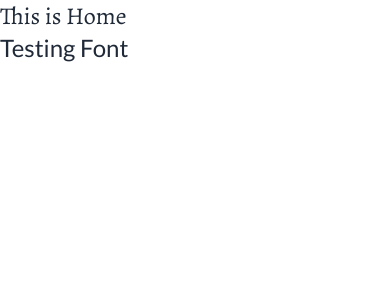
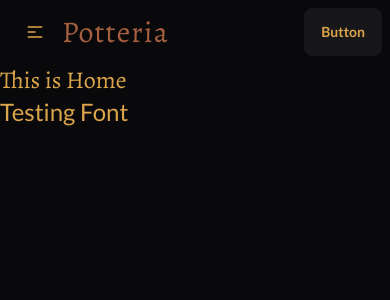
Before and after one commit to NoorTushar/potteria-client, a React (Vite) app: page / in a window 390 px wide. Shown: the top 300 px of the page. Built offline with nearby package versions, Linux system fonts and the light colour scheme.

Commit message:
designing navbar, now will work on theme toggler button

```diff
--- a/index.html
+++ b/index.html
@@ -1,5 +1,5 @@
 <!DOCTYPE html>
-<html lang="en">
+<html lang="en" data-theme="luxury">
    <head>
       <meta charset="UTF-8" />
       <link rel="icon" type="image/svg+xml" href="/leaf_icon.png" />
--- /dev/null
+++ b/src/Components/Shared/Navbar/Navbar.jsx
@@ -0,0 +1,65 @@
+import { Link, NavLink } from "react-router-dom";
+import "./Navbar.css";
+
+const navItems = (
+   <>
+      <li className="my-nav-item text-brownPrimary">
+         <NavLink to={"/"}>Home</NavLink>
+      </li>
+      <li className="my-nav-item text-brownPrimary">
+         <NavLink to={"/about"}>About</NavLink>
+      </li>
+   </>
+);
+
+const Navbar = () => {
+   return (
+      <div className="navbar bg-base-100">
+         <div className="navbar-start">
+            <div className="dropdown">
+               <div
+                  tabIndex={0}
+                  role="button"
+                  className="btn btn-ghost lg:hidden"
+               >
+                  <svg
+                     xmlns="http://www.w3.org/2000/svg"
+                     className="h-5 w-5"
+                     fill="none"
+                     viewBox="0 0 24 24"
+                     stroke="currentColor"
+                  >
+                     <path
+                        strokeLinecap="round"
+                        strokeLinejoin="round"
+                        strokeWidth="2"
+                        d="M4 6h16M4 12h8m-8 6h16"
+                     />
+                  </svg>
+               </div>
+               <ul
+                  tabIndex={0}
+                  className="menu menu-sm dropdown-content mt-3 z-[1] p-2 shadow bg-base-100 rounded-box w-52"
+               >
+                  {navItems}
+               </ul>
+            </div>
+            <Link
+               to={"/"}
+               className="font-Alegreya text-3xl font-light text-brownPrimary tracking-[1.2px]"
+            >
+               Potteria
+            </Link>
+         </div>
+         <div className="navbar-center hidden lg:flex">
+            <ul className="menu menu-horizontal px-1">{navItems}</ul>
+         </div>
+         <div className="navbar-end">
+            {/* theme toggler */}
+            <a className="btn">Button</a>
+         </div>
+      </div>
+   );
+};
+
+export default Navbar;
--- a/src/Layouts/MainLayout.jsx
+++ b/src/Layouts/MainLayout.jsx
@@ -1,8 +1,10 @@
 import { Outlet } from "react-router-dom";
+import Navbar from "../Components/Shared/Navbar/Navbar";
 
 const MainLayout = () => {
    return (
       <div>
+         <Navbar></Navbar>
          <Outlet></Outlet>
       </div>
    );
--- a/src/index.css
+++ b/src/index.css
@@ -8,6 +8,10 @@
 
 /* font-family: "Alegreya", serif; */
 /* font-family: "Lato", sans-serif; */
+
+/* colors */
+/* primary brown color */
+/* color: #A65F3F */
 
 body {
    font-family: "Lato", sans-serif;
--- a/tailwind.config.js
+++ b/tailwind.config.js
@@ -7,7 +7,13 @@
             Lato: `"Lato", sans-serif;`,
             Alegreya: `"Alegreya", serif`,
          },
+         textColor: {
+            brownPrimary: "#A65F3F",
+         },
       },
    },
    plugins: [require("daisyui")],
+   daisyui: {
+      themes: ["light", "coffee", "luxury"],
+   },
 };
```
Also changed, not shown: src/Components/Shared/Navbar/Navbar.css (added).
